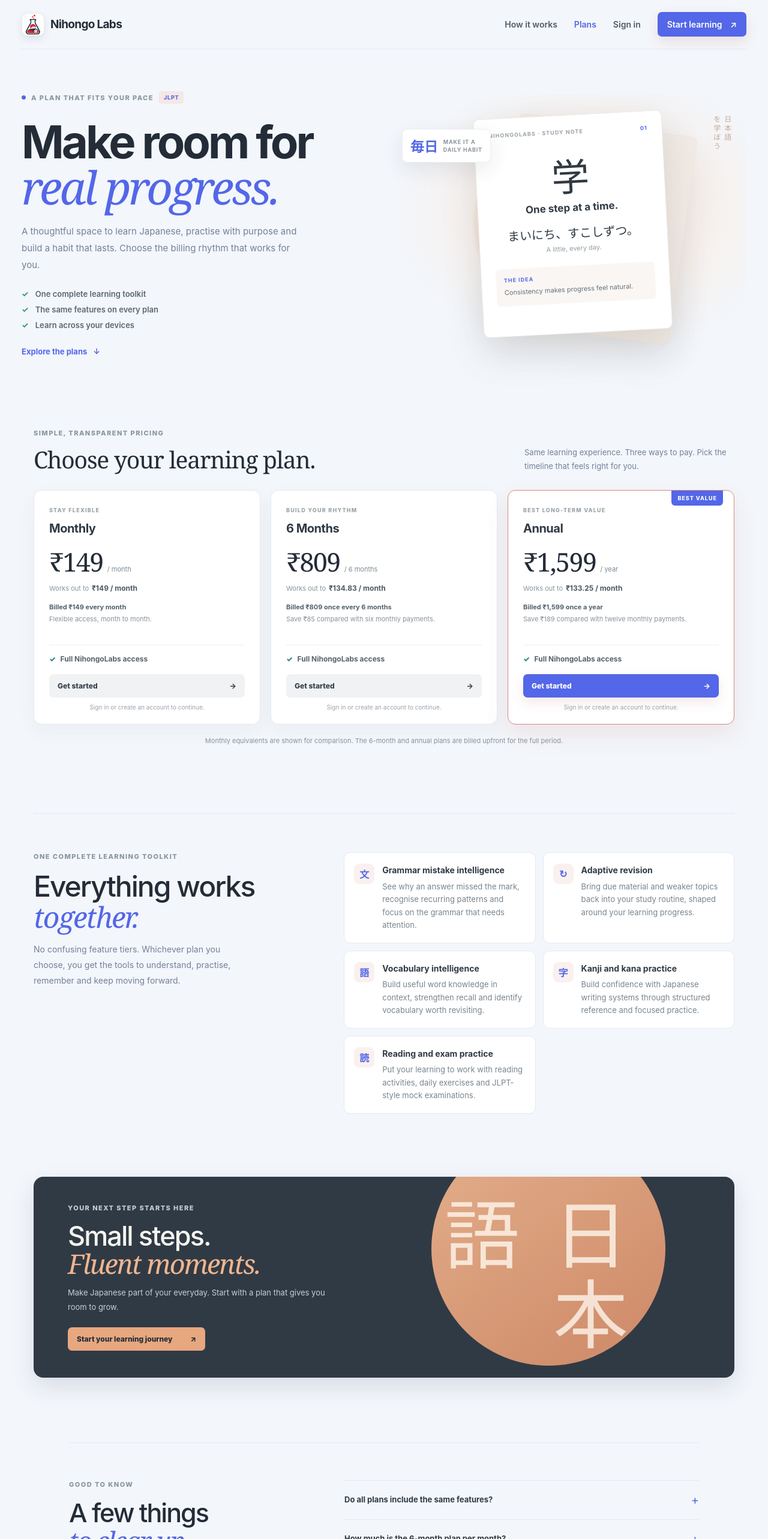
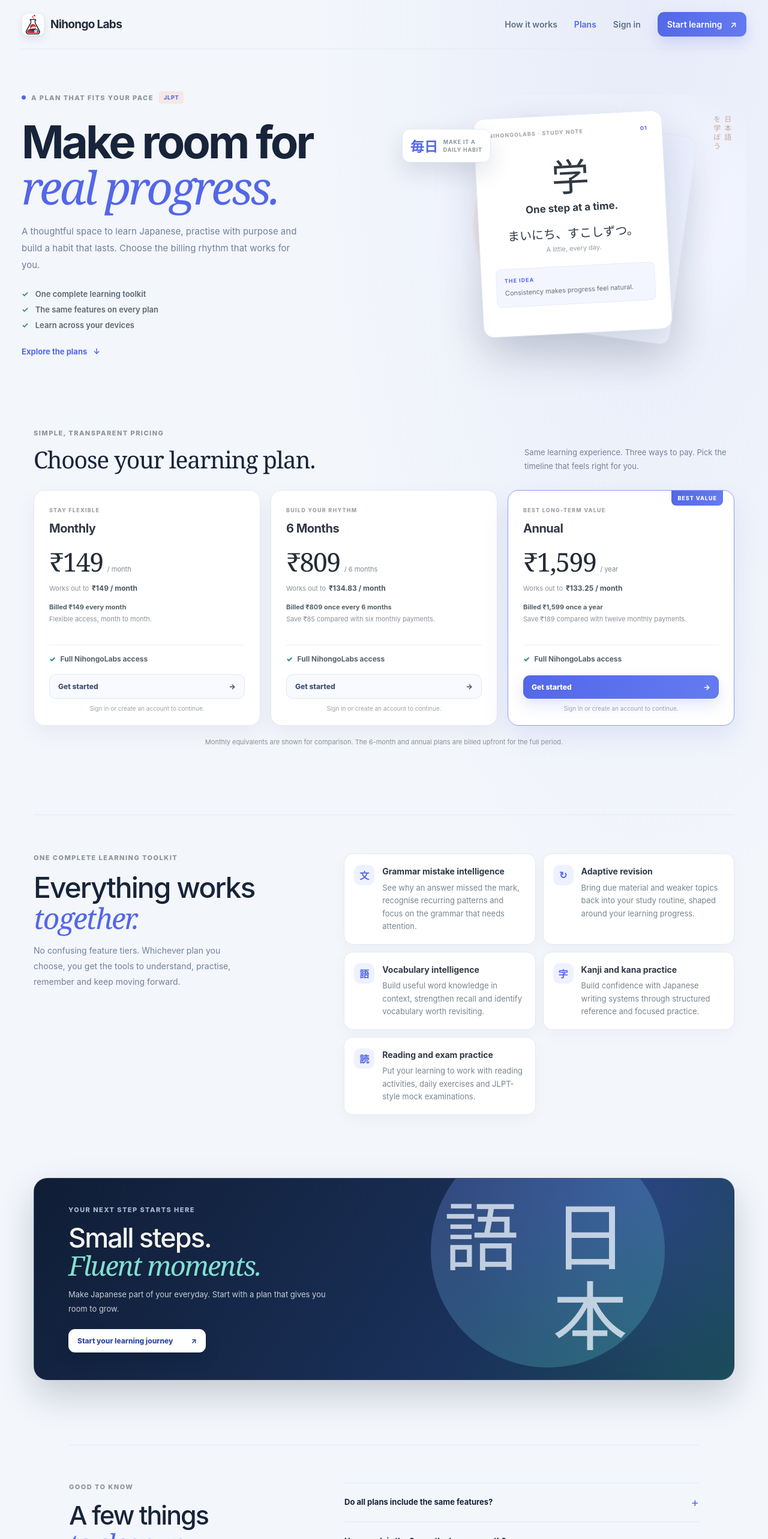
Before and after one commit to amit488/Nihongo-labs, a Next.js app: page /pricing in a window 1280 px wide. Shown: the top 2566 px of the page at 60% size. Built offline with nearby package versions, Linux system fonts and the light colour scheme; no server answers.

Commit message:
style: apply premium first-run experience theme

```diff
--- a/src/app/pricing/pricing.module.css
+++ b/src/app/pricing/pricing.module.css
@@ -680,3 +680,137 @@
 @media (prefers-reduced-motion: reduce) {
   .page *, .page *::before, .page *::after { transition-duration: .01ms !important; scroll-behavior: auto !important; }
 }
+
+
+/* Premium public pricing surface — shared porcelain and ink palette. */
+.page {
+  --pricing-ink: var(--ink);
+  --pricing-charcoal: var(--navy);
+  --pricing-muted: var(--muted);
+  --pricing-brand: var(--brand);
+  --pricing-peach: #d8b77f;
+  --pricing-paper: var(--paper);
+  --pricing-line: var(--line);
+  --pricing-surface: var(--surface);
+  background:
+    radial-gradient(ellipse at 90% 0%, rgba(198,155,97,.07), transparent 34rem),
+    var(--pricing-paper);
+}
+.nav { border-bottom-color: var(--line); }
+.navLinks a { color: #59666d; }
+.navLinks .navCta {
+  border-radius: 999px;
+  background: var(--brand);
+  box-shadow: 0 12px 26px rgba(168,79,67,.18);
+}
+.hero h1,.sectionHeading h2,.includedIntro h2,.faqIntro h2 { color: var(--ink); }
+.heroVisual {
+  border-radius: 24px;
+  background: radial-gradient(ellipse at 56% 46%,#e8dfd2 0%,#f0e9df 42%,rgba(240,233,223,0) 73%);
+}
+.paperBack,.studyCard { border-radius: 17px; border-color: #e7dfd4; }
+.paperBack { background: #eee6db; box-shadow: 0 28px 70px rgba(29,41,51,.11); }
+.studyCard { box-shadow: 0 30px 75px rgba(29,41,51,.15); }
+.studyRule { border: 1px solid #eee5d9; background: #f4eee5; }
+.floatingNote { border-color: #e8dfd4; border-radius: 13px; box-shadow: 0 16px 38px rgba(29,41,51,.12); }
+.planCard,.featuredPlan {
+  border-radius: 17px;
+  box-shadow: 0 15px 38px rgba(29,41,51,.06);
+  transition: transform .2s ease, box-shadow .2s ease, border-color .2s ease;
+}
+.planCard:hover,.featuredPlan:hover { transform: translateY(-4px); box-shadow: 0 22px 48px rgba(29,41,51,.1); }
+.featuredPlan { border-color: #c99b7f; box-shadow: 0 18px 42px rgba(168,79,67,.09); }
+.recommended { background: var(--brand); border-radius: 0 0 8px 8px; }
+.primaryButton,.secondaryButton { border-radius: 999px; }
+.primaryButton { background: var(--brand); box-shadow: 0 9px 22px rgba(168,79,67,.16); }
+.primaryButton:hover { background: var(--brand-dark); }
+.secondaryButton { background: #f0ebe2; color: #34434b; }
+.secondaryButton:hover { background: #e9e1d6; }
+.includedCard { border-radius: 14px; background: var(--surface); }
+.includedCard:hover { border-color: #d5b48a; box-shadow: 0 15px 34px rgba(29,41,51,.08); }
+.featureIcon { border-radius: 11px; background: #f5e9e3; color: var(--brand); }
+.ctaPanel {
+  border-radius: 22px;
+  background: linear-gradient(125deg,#172832 0%,#203840 66%,#2a4749 100%);
+  box-shadow: 0 22px 55px rgba(23,40,50,.17);
+}
+.ctaContent .eyebrow { color: #d5d0c5; }
+.ctaContent h2 em { color: #dfbd88; }
+.ctaButton { border-radius: 999px; background: #d9b77f; color: #1d2933; }
+.ctaButton:hover { background: #e5c894; }
+.ctaDisc { background: linear-gradient(145deg,#d9bb88,#b77a61); opacity: .48; }
+.ctaKanji { color: rgba(255,249,239,.75); }
+.faqItem { border-bottom-color: var(--line); }
+.faqItem summary { color: var(--ink); }
+.footer { border-top-color: var(--line); }
+@media(max-width:680px) {
+  .heroVisual { border-radius: 18px; }
+  .planCard,.featuredPlan { border-radius: 15px; }
+  .ctaPanel { border-radius: 18px; }
+}
+
+
+/* Pricing page v2 — precise indigo/jade accents, bright surfaces and tactile interactions. */
+.page {
+  --pricing-ink: #17243a;
+  --pricing-charcoal: #101d35;
+  --pricing-muted: #748198;
+  --pricing-brand: #5367e8;
+  --pricing-peach: #82dfd0;
+  --pricing-paper: #f3f6fb;
+  --pricing-line: #e4eaf3;
+  --pricing-surface: #fff;
+  background:
+    radial-gradient(ellipse at 84% 0%,rgba(83,103,232,.07),transparent 34rem),
+    var(--pricing-paper);
+}
+.nav { border-bottom-color: #e4eaf3; }
+.navLinks a { color: #5f6f88; transition: color .18s,transform .18s; }
+.navLinks a:hover { color: #5367e8; transform: translateY(-1px); }
+.navLinks .navCta { border-radius: 11px; background: linear-gradient(110deg,#5367e8,#647bf0); box-shadow: 0 10px 24px rgba(83,103,232,.2); }
+.hero h1,.sectionHeading h2,.includedIntro h2,.faqIntro h2 { color: #17243a; }
+.hero h1 em,.includedIntro h2 em,.faqIntro h2 em { color: #5367e8; }
+.heroVisual { border-radius: 25px; background: radial-gradient(ellipse at 56% 46%,#e8edff 0%,#f2f5ff 46%,rgba(242,245,255,0) 76%); }
+.paperBack,.studyCard { border-radius: 18px; border-color: #e3e9f3; }
+.paperBack { background: linear-gradient(145deg,#e8edff,#f2f6ff); box-shadow: 0 28px 70px rgba(20,37,68,.11); }
+.studyCard { box-shadow: 0 30px 75px rgba(20,37,68,.16); }
+.studyRule { border: 1px solid #e6ebf7; border-radius: 9px; background: #f4f6ff; }
+.studyRule b { color: #5367e8; }
+.floatingNote { border-color: #e3e9f3; border-radius: 13px; box-shadow: 0 16px 38px rgba(20,37,68,.12); }
+.planCard,.featuredPlan {
+  border-radius: 18px;
+  border-color: #e2e9f4;
+  box-shadow: 0 13px 36px rgba(20,37,68,.055);
+  transition: transform .22s ease,border-color .22s ease,box-shadow .22s ease;
+}
+.planCard:hover,.featuredPlan:hover { transform: translateY(-5px); border-color: #c4cdf3; box-shadow: 0 23px 52px rgba(36,55,110,.12); }
+.featuredPlan { border: 1.5px solid #8d9af0; box-shadow: 0 18px 42px rgba(83,103,232,.12); }
+.recommended { background: linear-gradient(110deg,#5367e8,#667cf2); }
+.primaryButton,.secondaryButton { border-radius: 11px; }
+.primaryButton { background: linear-gradient(110deg,#5367e8,#647bf0); box-shadow: 0 10px 24px rgba(83,103,232,.18); }
+.primaryButton:hover { background: linear-gradient(110deg,#455ad3,#536ce3); }
+.secondaryButton { border: 1px solid #e0e7f2; background: #f8faff; color: #405170; }
+.secondaryButton:hover { background: #eff3ff; }
+.includedCard { border-color: #e4eaf3; border-radius: 15px; background: #fff; box-shadow: 0 8px 25px rgba(20,37,68,.035); }
+.includedCard:hover { border-color: #c4cef2; box-shadow: 0 17px 35px rgba(20,37,68,.08); }
+.featureIcon { border-radius: 11px; background: #eef1ff; color: #5367e8; }
+.ctaPanel {
+  border: 1px solid rgba(255,255,255,.1);
+  border-radius: 23px;
+  background: radial-gradient(circle at 86% 5%,rgba(83,103,232,.28),transparent 20rem),linear-gradient(125deg,#101d35,#1a315a 65%,#1c4d5b);
+  box-shadow: 0 25px 60px rgba(16,29,53,.2);
+}
+.ctaContent .eyebrow { color: #aab9d3; }
+.ctaContent h2 em { color: #83dfd0; }
+.ctaButton { border-radius: 11px; background: #fff; color: #314b9c; box-shadow: 0 10px 24px rgba(2,12,34,.16); }
+.ctaButton:hover { background: #eef3ff; }
+.ctaDisc { background: linear-gradient(145deg,#7f8dff,#4dd0bf); opacity: .28; }
+.ctaKanji { color: rgba(241,247,255,.75); }
+.faqItem { border-bottom-color: #e4eaf3; }
+.faqItem summary { color: #17243a; }
+.footer { border-top-color: #e4eaf3; }
+@media(max-width:680px) {
+  .heroVisual { border-radius: 19px; }
+  .planCard,.featuredPlan { border-radius: 16px; }
+  .ctaPanel { border-radius: 19px; }
+}
```
